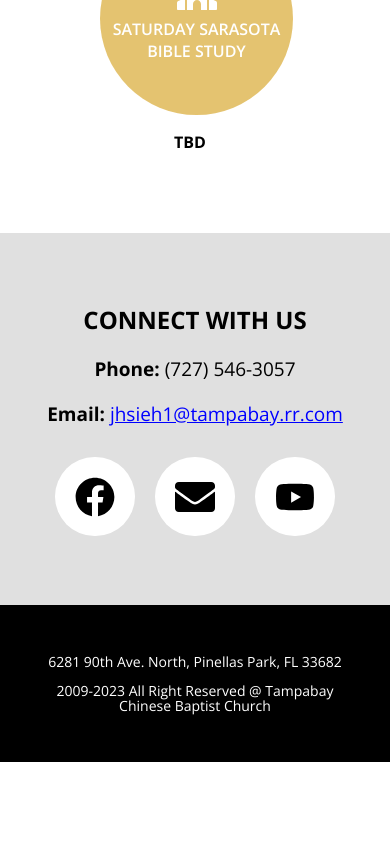
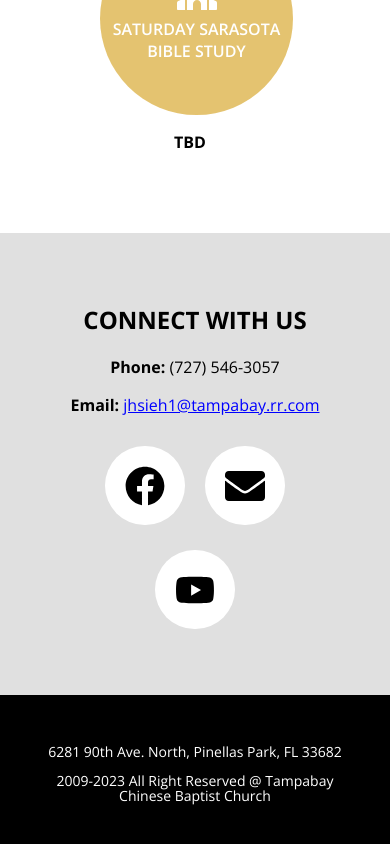
Before and after one commit to tampabaychinese/tampabaychinese.github.io, a React (Create React App) app: page / in a window 390 px wide. Shown: the part 1866-2710 px from the top of the page. Before the commit the page ends 2628 px from the top, so only its background shows below. Built offline with nearby package versions, Linux system fonts and the light colour scheme.

Commit message:
Mobile version fixes (#10)
* mobile version fixes

* icon changes

```diff
--- a/src/components/circleCard.js
+++ b/src/components/circleCard.js
@@ -4,6 +4,8 @@ import {
   FaYoutube,
   FaFacebook,
   FaEnvelope,
+  FaBible,
+  FaDrumstickBite,
 } from "react-icons/fa";
 import "./circleCard.css";
 
@@ -25,6 +27,10 @@ const CircleCard = (props) => {
             <FaLaptop style={{ fontSize: "40px" }} />
           ) : props.icon === "youtube" ? (
             <FaYoutube style={{ fontSize: "40px" }} />
+          ) : props.icon === "food" ? (
+            <FaDrumstickBite style={{ fontSize: "40px" }} />
+          ) : props.icon === "book" ? (
+            <FaBible style={{ fontSize: "40px" }} />
           ) : props.icon === "facebook" ? (
             <FaFacebook style={{ fontSize: "40px" }} />
           ) : (
--- a/src/components/contactSection.css
+++ b/src/components/contactSection.css
@@ -23,3 +23,18 @@
 .socialButtonContainer {
     margin-top: 5px;
 }
+
+.infoText {
+    font-size: 19px;
+}
+
+@media (max-width: 400px) {
+    .infoText {
+        font-size: 16px;
+    }
+
+    .socialButtonContainer {
+        padding-left: 15%;
+        padding-right: 15%;
+    }
+  }
--- a/src/components/contactSection.js
+++ b/src/components/contactSection.js
@@ -8,10 +8,10 @@ const ContactSection = () => {
     <div>
       <h2>CONNECT WITH US</h2>
       <div>
-        <p style={{ fontSize: "19px" }}>
+        <p className="infoText">
           <b>Phone:</b> (727) 546-3057
         </p>
-        <p style={{ fontSize: "19px" }}>
+        <p className="infoText">
           <b>Email:</b>{" "}
           <a
             className="standardURL"
--- a/src/components/navbar.js
+++ b/src/components/navbar.js
@@ -72,7 +72,8 @@ const Navbar = () => {
                         color:
                           currentTab === "about" ||
                           currentTab === "doctrine" ||
-                          currentTab === "history"
+                          currentTab === "history" ||
+                          currentTab === "pastor"
                             ? "darkred"
                             : "black",
                       }}
--- a/src/pages/Connect.js
+++ b/src/pages/Connect.js
@@ -11,7 +11,7 @@ const Connect = () => {
       </div>
       <div className="goldSpacer"></div>
       <div className="addressContainer">
-        <h4>CHURCH ADDRESS:</h4>
+        <h3>CHURCH ADDRESS</h3>
         <p>6281 90th Ave. North, Pinellas Park, FL 33782</p>
         <button
           className="primaryButton"
--- a/src/pages/Home.js
+++ b/src/pages/Home.js
@@ -21,6 +21,7 @@ const Home = () => {
           weekDay: "Sunday",
           subtitle: "",
           inPerson: true,
+          icon: "book",
           details:
             "We offer 4 different Sunday School classes. Adult, Youth, and English Sunday Schools are from 9:30am-10:30am. Children's Sunday School is from 10:45am-12pm.",
         },
@@ -30,6 +31,7 @@ const Home = () => {
           subtitle: "(with online streaming)",
           weekDay: "Sunday",
           inPerson: true,
+          icon: "church",
           details: "Also available on live stream through YouTube",
           url: "https://www.youtube.com/@tcbcchurch727/streams",
         },
@@ -38,6 +40,7 @@ const Home = () => {
           time: "12pm-1pm",
           subtitle: "",
           weekDay: "Sunday",
+          icon: "food",
           inPerson: true,
           details: "Join us for lunch!",
         },
@@ -162,7 +165,7 @@ const Home = () => {
                     name={x.name}
                     caption={x.time}
                     subtitle={x.subtitle}
-                    icon={x.inPerson ? "church" : "laptop"}
+                    icon={x.icon}
                     href="#childMeetingDetails"
                     color={"#8B0000"}
                     subColor={"#DEB54D"}
```
